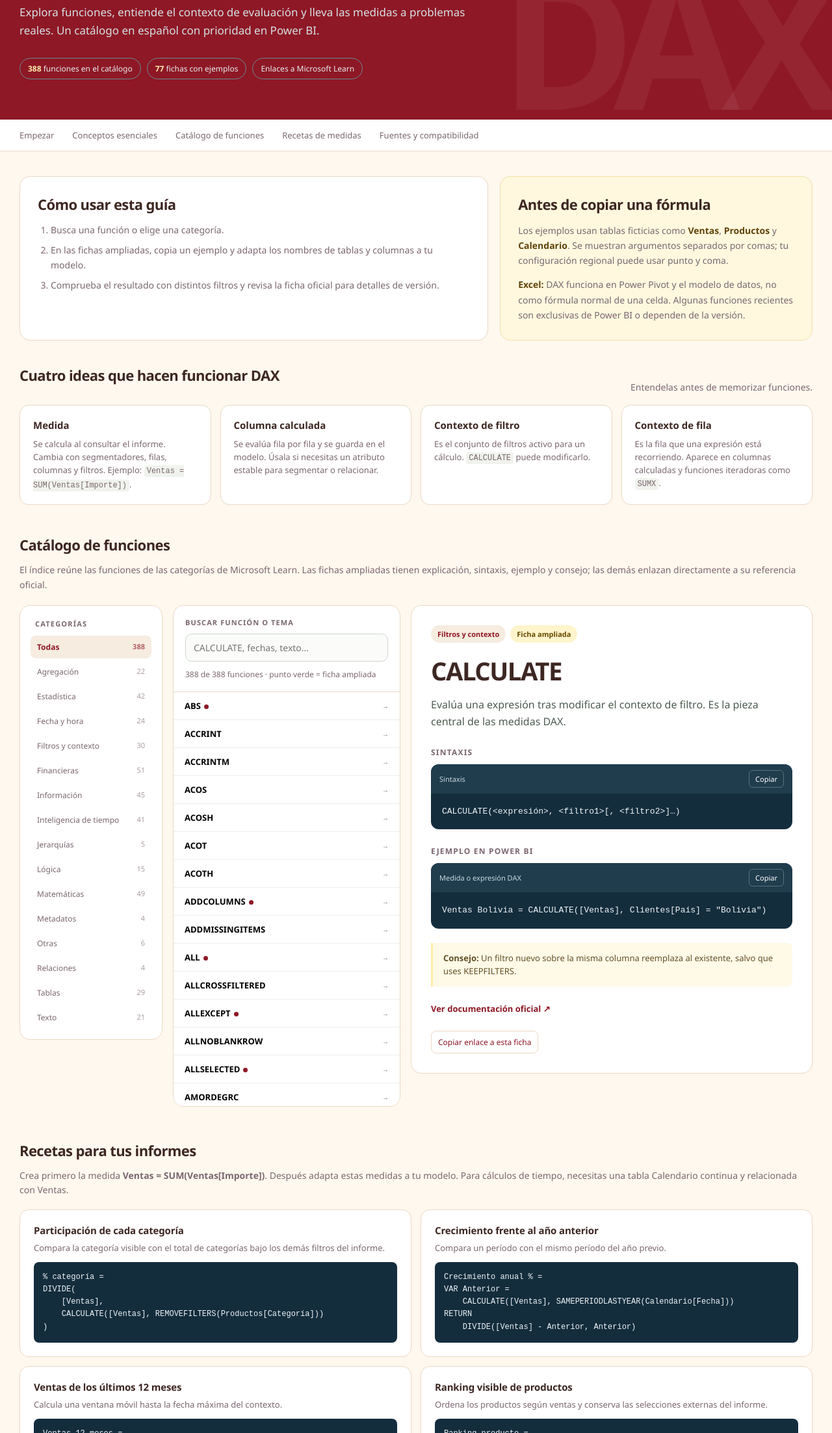
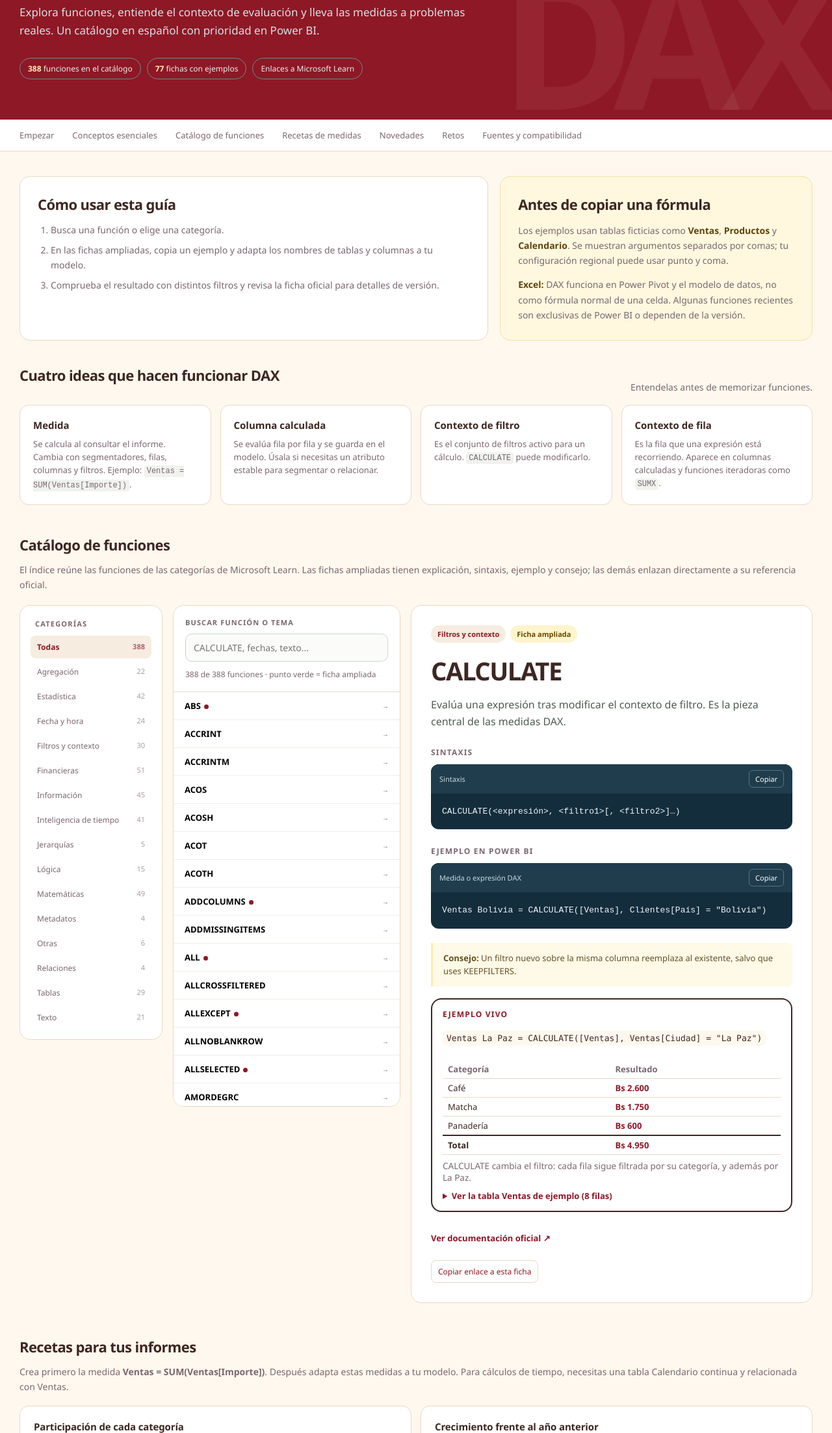
Before and after one commit to Sandra36235/datrio.space, a plain HTML site: page guia-dax.html in a window 1280 px wide. Shown: the part 303-2508 px from the top of the page at 65% size. Drawn offline with Linux system fonts and the light colour scheme.

Commit message:
DAX guide: live examples, 11 more recipes, what's new and challenges
20 core functions show their result on a small sales table; recipes grow to 15 with copy buttons; a 2025-2026 section covers UDFs and calendar-based time intelligence (preview), visual calculations and INFO functions; 8 self-checking challenges.

Co-Authored-By: Claude Opus 5.5 <noreply@anthropic.com>

```diff
--- a/Guia_Visualizaciones_PowerBI_SandraAbasto.html
+++ b/Guia_Visualizaciones_PowerBI_SandraAbasto.html
@@ -7,7 +7,7 @@
 <title>Guía de visualizaciones · Datrio</title>
 <link rel="preconnect" href="https://fonts.googleapis.com"><link rel="preconnect" href="https://fonts.gstatic.com" crossorigin>
 <link rel="stylesheet" href="https://fonts.googleapis.com/css2?family=Fraunces:ital,opsz,wght@1,9..144,500&display=swap">
-<link rel="stylesheet" href="datrio-tool.css?v=3">
+<link rel="stylesheet" href="datrio-tool.css?v=4">
 <link rel="icon" href="brand/datrio_avatar.svg?v=2">
 <style>
 :root{--c:#8E1825;--cl:#C8D9EC;--b:#FFEDAD;--ch:#3D2722;--p:#FFF8EE;--mu:#7a6670;--ln:#ead8c4}
--- a/datrio-tool.css
+++ b/datrio-tool.css
@@ -41,3 +41,30 @@ html body .header .pbi-logo,html body .header .header-tag{background:var(--dt-bu
 html body .header-sub{color:var(--dt-paper)!important}
 html body .author-bar{background:var(--dt-chocolate)!important;color:var(--dt-butter)!important}
 html body .author-bar .author-name{color:var(--dt-butter)!important}
+
+/* DAX guide extras */
+.live{margin:18px 0 6px;padding:14px 16px;border:2px solid var(--dt-chocolate);border-radius:16px;background:#fff}
+.live h4{margin:0 0 6px;color:var(--dt-cherry)}
+.live-f code{font:13px Consolas,monospace;background:var(--dt-paper);padding:4px 6px;border-radius:6px}
+.live-note{margin:8px 0 0;font-size:13.5px;color:#7a6670}
+.tbl-scroll{overflow-x:auto}
+table.mini{border-collapse:collapse;font-size:13px;width:100%;margin-top:8px}
+table.mini th,table.mini td{padding:5px 8px;border-bottom:1px solid var(--line);text-align:left;white-space:nowrap}
+table.mini th{color:#7a6670;font-weight:600}
+table.mini.res td:last-child{font-weight:700;color:var(--dt-cherry)}
+table.mini tr.tot td{border-top:2px solid var(--dt-chocolate);font-weight:700}
+details.sample{margin-top:10px;font-size:13px}details.sample summary{cursor:pointer;color:var(--dt-cherry);font-weight:600}
+.copy-recipe{position:absolute;top:8px;right:8px;height:28px;padding:0 10px;border:2px solid var(--dt-chocolate);border-radius:10px;background:var(--dt-butter);color:var(--dt-chocolate);font:600 12px 'Segoe UI',Arial,sans-serif;cursor:pointer}
+.dx-news,.dx-quiz{margin:48px 0}
+.dx-grid{display:grid;grid-template-columns:repeat(auto-fit,minmax(260px,1fr));gap:16px}
+.dx-status{display:inline-block;margin-bottom:6px;padding:3px 9px;border-radius:999px;background:var(--dt-butter);border:1.5px solid var(--dt-chocolate);font:700 11px 'Segoe UI',Arial,sans-serif;text-transform:uppercase;letter-spacing:.05em}
+.dx-score{font-weight:700;color:var(--dt-cherry)}
+.dx-qs{display:grid;gap:14px}
+.dx-q{padding:16px;border:2px solid var(--dt-chocolate);border-radius:16px;background:#fff}
+.dx-qt{margin:0 0 10px}
+.dx-opts{display:flex;flex-direction:column;gap:8px}
+.dx-opts button{text-align:left;padding:9px 12px;border:2px solid var(--line);border-radius:12px;background:var(--dt-paper);cursor:pointer;font:inherit;color:inherit}
+.dx-opts button:hover:not(:disabled){border-color:var(--dt-chocolate)}
+.dx-opts button.right{background:#dbeed9;border-color:#2f7a3e}
+.dx-opts button.wrong{background:#f4d9d6;border-color:var(--dt-cherry)}
+.dx-why{margin:10px 0 0;font-size:14px}
--- /dev/null
+++ b/dax-extra.js
@@ -0,0 +1,113 @@
+// Extras for the DAX guide: live examples on a tiny sales table, more recipes,
+// what's new in 2025–2026 and self-checking challenges. Added on top of the
+// existing page without changing its catalogue.
+(()=>{
+const $=s=>document.querySelector(s);
+const esc=s=>String(s).replace(/[&<>"']/g,c=>({'&':'&amp;','<':'&lt;','>':'&gt;','"':'&quot;',"'":'&#39;'}[c]));
+const bs=n=>'Bs '+Math.round(n).toLocaleString('es-BO');
+const pct=n=>(n*100).toFixed(1).replace('.',',')+' %';
+
+// ---------- the sample table every live example uses ----------
+const V=[
+ ['2025-03-10','Espresso','Café','La Paz',40,1600],['2025-03-18','Matcha latte','Matcha','Santa Cruz',25,1250],
+ ['2025-06-05','V60','Café','Santa Cruz',30,1500],['2025-06-21','Cuñapé','Panadería','La Paz',60,600],
+ ['2026-03-12','Espresso','Café','Santa Cruz',55,2200],['2026-03-20','Matcha latte','Matcha','La Paz',35,1750],
+ ['2026-06-08','V60','Café','La Paz',20,1000],['2026-06-25','Cuñapé','Panadería','Santa Cruz',90,900]
+].map(([f,p,c,ci,q,i])=>({Fecha:f,Producto:p,Categoría:c,Ciudad:ci,Cantidad:q,Importe:i,Año:+f.slice(0,4)}));
+const cats=['Café','Matcha','Panadería'];
+const sum=(rows,k='Importe')=>rows.reduce((a,r)=>a+r[k],0);
+const byCat=fn=>cats.map(c=>[c,fn(V.filter(r=>r.Categoría===c),c)]);
+const total=sum(V);
+
+const LIVE={
+ SUM:{f:'Ventas = SUM(Ventas[Importe])',rows:()=>[...byCat(r=>bs(sum(r))),['Total',bs(total)]]},
+ AVERAGE:{f:'Ticket promedio = AVERAGE(Ventas[Importe])',rows:()=>[...byCat(r=>bs(sum(r)/r.length)),['Total',bs(total/V.length)]]},
+ COUNTROWS:{f:'N.º ventas = COUNTROWS(Ventas)',rows:()=>[...byCat(r=>r.length),['Total',V.length]]},
+ DISTINCTCOUNT:{f:'Productos = DISTINCTCOUNT(Ventas[Producto])',rows:()=>[...byCat(r=>new Set(r.map(x=>x.Producto)).size),['Total',new Set(V.map(x=>x.Producto)).size]]},
+ DIVIDE:{f:'Precio medio = DIVIDE([Ventas], SUM(Ventas[Cantidad]))',rows:()=>[...byCat(r=>bs(sum(r)/sum(r,'Cantidad'))),['Total',bs(total/sum(V,'Cantidad'))]],note:'DIVIDE devuelve vacío en vez de error si el divisor es 0.'},
+ CALCULATE:{f:'Ventas La Paz = CALCULATE([Ventas], Ventas[Ciudad] = "La Paz")',rows:()=>[...byCat(r=>bs(sum(r.filter(x=>x.Ciudad==='La Paz')))),['Total',bs(sum(V.filter(x=>x.Ciudad==='La Paz')))]],note:'CALCULATE cambia el filtro: cada fila sigue filtrada por su categoría, y además por La Paz.'},
+ FILTER:{f:'Ventas grandes = CALCULATE([Ventas], FILTER(Ventas, Ventas[Importe] >= 1500))',rows:()=>[...byCat(r=>bs(sum(r.filter(x=>x.Importe>=1500)))),['Total',bs(sum(V.filter(x=>x.Importe>=1500)))]]},
+ ALL:{f:'% del total = DIVIDE([Ventas], CALCULATE([Ventas], ALL(Ventas[Categoría])))',rows:()=>[...byCat(r=>pct(sum(r)/total)),['Total',pct(1)]],note:'ALL quita el filtro de categoría solo en el denominador.'},
+ REMOVEFILTERS:{f:'Ventas sin filtro = CALCULATE([Ventas], REMOVEFILTERS(Ventas[Categoría]))',rows:()=>[...byCat(()=>bs(total)),['Total',bs(total)]],note:'Cada fila muestra el total: el filtro de categoría se quitó.'},
+ SUMX:{f:'Ventas recalculadas = SUMX(Ventas, Ventas[Cantidad] * 40)',rows:()=>[...byCat(r=>bs(r.reduce((a,x)=>a+x.Cantidad*40,0))),['Total',bs(V.reduce((a,x)=>a+x.Cantidad*40,0))]],note:'SUMX recorre fila por fila y suma el resultado de la expresión.'},
+ AVERAGEX:{f:'Cantidad media = AVERAGEX(Ventas, Ventas[Cantidad])',rows:()=>[...byCat(r=>(sum(r,'Cantidad')/r.length).toFixed(1)),['Total',(sum(V,'Cantidad')/V.length).toFixed(1)]]},
+ MAXX:{f:'Venta mayor = MAXX(Ventas, Ventas[Importe])',rows:()=>[...byCat(r=>bs(Math.max(...r.map(x=>x.Importe)))),['Total',bs(Math.max(...V.map(x=>x.Importe)))]]},
+ RANKX:{f:'Ranking = RANKX(ALL(Ventas[Categoría]), [Ventas])',rows:()=>{const t=cats.map(c=>[c,sum(V.filter(r=>r.Categoría===c))]).sort((a,b)=>b[1]-a[1]);return cats.map(c=>[c,'#'+(t.findIndex(x=>x[0]===c)+1)])}},
+ IF:{f:'Estado = IF([Ventas] >= 3000, "Meta cumplida", "Por debajo")',rows:()=>byCat(r=>sum(r)>=3000?'Meta cumplida':'Por debajo')},
+ SWITCH:{f:'Tamaño = SWITCH(TRUE(), [Ventas] >= 5000, "Grande", [Ventas] >= 2500, "Mediana", "Chica")',rows:()=>byCat(r=>{const s=sum(r);return s>=5000?'Grande':s>=2500?'Mediana':'Chica'})},
+ TOTALYTD:{f:'Ventas acumuladas año = TOTALYTD([Ventas], Calendario[Fecha])',cols:['Mes','Resultado'],rows:()=>[['Mar 2026',bs(sum(V.filter(r=>r.Año===2026&&r.Fecha<'2026-04')))],['Jun 2026',bs(sum(V.filter(r=>r.Año===2026)))]],note:'Acumula desde el 1 de enero hasta el mes de la fila.'},
+ SAMEPERIODLASTYEAR:{f:'Ventas año anterior = CALCULATE([Ventas], SAMEPERIODLASTYEAR(Calendario[Fecha]))',cols:['Año','Resultado'],rows:()=>[['2025','(vacío)'],['2026',bs(sum(V.filter(r=>r.Año===2025)))]],note:'En 2026 trae lo que se vendió en 2025.'},
+ TOPN:{f:'Top 2 = TOPN(2, VALUES(Ventas[Producto]), [Ventas])',cols:['Producto','Ventas'],rows:()=>{const p={};V.forEach(r=>p[r.Producto]=(p[r.Producto]||0)+r.Importe);return Object.entries(p).sort((a,b)=>b[1]-a[1]).slice(0,2).map(([k,v])=>[k,bs(v)])}},
+ VALUES:{f:'Ciudades = CONCATENATEX(VALUES(Ventas[Ciudad]), Ventas[Ciudad], ", ")',rows:()=>byCat(r=>[...new Set(r.map(x=>x.Ciudad))].join(', '))},
+ CONCATENATEX:{f:'Productos = CONCATENATEX(VALUES(Ventas[Producto]), Ventas[Producto], ", ")',rows:()=>byCat(r=>[...new Set(r.map(x=>x.Producto))].join(', '))}
+};
+
+function sample(){return `<details class="sample"><summary>Ver la tabla Ventas de ejemplo (8 filas)</summary><div class="tbl-scroll"><table class="mini"><thead><tr><th>Fecha</th><th>Producto</th><th>Categoría</th><th>Ciudad</th><th>Cantidad</th><th>Importe</th></tr></thead><tbody>${V.map(r=>`<tr><td>${r.Fecha}</td><td>${r.Producto}</td><td>${r.Categoría}</td><td>${r.Ciudad}</td><td>${r.Cantidad}</td><td>${bs(r.Importe)}</td></tr>`).join('')}</tbody></table></div></details>`}
+function liveBlock(name){
+ const x=LIVE[name];if(!x)return null;
+ const cols=x.cols||['Categoría','Resultado'],rows=x.rows();
+ const el=document.createElement('div');el.className='live';
+ el.innerHTML=`<h4>Ejemplo vivo</h4><p class="live-f"><code>${esc(x.f)}</code></p><div class="tbl-scroll"><table class="mini res"><thead><tr><th>${cols[0]}</th><th>${cols[1]}</th></tr></thead><tbody>${rows.map(([a,b])=>`<tr class="${a==='Total'?'tot':''}"><td>${esc(a)}</td><td>${esc(b)}</td></tr>`).join('')}</tbody></table></div>${x.note?`<p class="live-note">${esc(x.note)}</p>`:''}${sample()}`;
+ return el;
+}
+// Inject the live example whenever the detail panel changes.
+const detail=document.getElementById('detail');
+if(detail){
+ const inject=()=>{if(detail.querySelector('.live'))return;const name=detail.querySelector('h3')?.textContent.trim();const b=name&&liveBlock(name);if(b){const src=detail.querySelector('.source');src?src.before(b):detail.append(b)}};
+ new MutationObserver(inject).observe(detail,{childList:true});inject();
+}
+// Mark catalogue entries that have a live example.
+document.addEventListener('DOMContentLoaded',()=>{});
+
+// ---------- more recipes ----------
+const RECIPES=[
+ ['Acumulado del año (YTD)','Suma desde el 1 de enero hasta la fecha del contexto.','Ventas YTD =\nTOTALYTD([Ventas], Calendario[Fecha])'],
+ ['Promedio móvil de 3 meses','Suaviza la serie para ver la tendencia.','Promedio 3M =\nAVERAGEX(\n    DATESINPERIOD(Calendario[Fecha], MAX(Calendario[Fecha]), -3, MONTH),\n    [Ventas]\n)'],
+ ['% del total general','Cada fila como parte del total, respetando los segmentadores.','% total =\nDIVIDE([Ventas], CALCULATE([Ventas], ALLSELECTED()))'],
+ ['Top N dinámico con «Otros»','Muestra los N mejores y agrupa el resto (N desde un parámetro).','Ventas Top N =\nVAR N = [Valor de Top N]\nVAR Rank = RANKX(ALLSELECTED(Productos[Nombre]), [Ventas])\nRETURN IF(Rank <= N, [Ventas])'],
+ ['Variación vs. mes anterior','Cuánto cambió frente al mes previo.','Var. mes anterior =\nVAR Anterior = CALCULATE([Ventas], DATEADD(Calendario[Fecha], -1, MONTH))\nRETURN [Ventas] - Anterior'],
+ ['Clientes nuevos','Clientes cuya primera compra cae en el periodo visible.','Clientes nuevos =\nCOUNTROWS(\n    FILTER(\n        VALUES(Ventas[ClienteID]),\n        CALCULATE(MIN(Ventas[Fecha]), ALL(Calendario)) >= MIN(Calendario[Fecha])\n    )\n)'],
+ ['Ticket promedio','Venta media por transacción.','Ticket promedio =\nDIVIDE([Ventas], DISTINCTCOUNT(Ventas[FacturaID]))'],
+ ['Avance contra la meta','Qué % de la meta se lleva cumplido.','% de meta =\nDIVIDE([Ventas], SUM(Metas[Meta]))'],
+ ['Semáforo para formato condicional','Devuelve un color según el avance.','Color avance =\nSWITCH(TRUE(),\n    [% de meta] >= 1, "#2F7A3E",\n    [% de meta] >= 0.8, "#D9A43D",\n    "#8E1825"\n)'],
+ ['Última fecha con ventas','Útil para títulos dinámicos: «Datos al …».','Última venta =\nCALCULATE(MAX(Ventas[Fecha]), ALL(Ventas))'],
+ ['Título dinámico','Un título que cambia con los filtros.','Título =\n"Ventas de " & SELECTEDVALUE(Productos[Categoría], "todas las categorías")']
+];
+const grid=document.querySelector('.recipe-grid');
+if(grid){
+ RECIPES.forEach(([h,p,code])=>{const a=document.createElement('article');a.className='recipe';a.innerHTML=`<h3>${esc(h)}</h3><p>${esc(p)}</p><pre><code>${esc(code)}</code></pre>`;grid.append(a)});
+ grid.querySelectorAll('.recipe pre').forEach(pre=>{const b=document.createElement('button');b.type='button';b.className='copy-recipe';b.textContent='Copiar';b.addEventListener('click',async()=>{try{await navigator.clipboard.writeText(pre.textContent);b.textContent='Copiado ✓'}catch{b.textContent='Selecciona el código'}setTimeout(()=>b.textContent='Copiar',1600)});pre.style.position='relative';pre.append(b)});
+}
+
+// ---------- what's new + challenges ----------
+const NEWS=[
+ ['Funciones definidas por el usuario (UDF)','Vista previa · sep. 2025','Puedes crear tus propias funciones DAX reutilizables con DEFINE FUNCTION y llamarlas desde cualquier medida. Ideal para no repetir la misma lógica.','DEFINE FUNCTION Margen = (ventas, costo) => DIVIDE(ventas - costo, ventas)'],
+ ['Inteligencia de tiempo por calendario','Vista previa · sep. 2025','Defines calendarios propios (fiscal, 4-4-5, semanas) en el modelo y las funciones de tiempo los respetan. Microsoft la recomienda como el camino preferido.','Ventas YTD = TOTALYTD([Ventas], \'Calendario fiscal\')'],
+ ['Cálculos visuales','Disponibles en Power BI Desktop','Cálculos que viven en el visual y entienden su estructura: RUNNINGSUM, MOVINGAVERAGE, PREVIOUS, NEXT, FIRST, LAST.','Acumulado = RUNNINGSUM([Ventas])'],
+ ['Funciones INFO','Disponibles','Consultan los metadatos del modelo (tablas, columnas, medidas) desde DAX: útiles para documentar.','EVALUATE INFO.VIEW.MEASURES()']
+];
+const QUIZ=[
+ ['Quieres el % de cada categoría sobre el total. ¿Qué va en el denominador?',['CALCULATE([Ventas], ALL(Productos[Categoría]))','SUM(Ventas[Importe])','[Ventas] / 100'],0,'ALL quita el filtro de categoría solo en el denominador; el numerador sigue filtrado.'],
+ ['¿Por qué usar DIVIDE en vez de «/»?',['Es más rápido siempre','Devuelve vacío (o un valor alternativo) si el divisor es 0','Redondea automáticamente'],1,'Evita el error de división por cero sin escribir un IF.'],
+ ['¿Qué hace SUMX(Ventas, Ventas[Cantidad] * Ventas[Precio])?',['Suma cantidades y precios por separado','Multiplica fila por fila y suma los resultados','Multiplica los totales de cantidad y precio'],1,'Las funciones X recorren la tabla fila por fila.'],
+ ['Para comparar con el año anterior necesitas…',['Una tabla Calendario continua y relacionada','Solo una columna de año','Una medida con IF'],0,'Las funciones de inteligencia de tiempo trabajan sobre una tabla de fechas completa.'],
+ ['¿Qué diferencia a ALLSELECTED de ALL?',['Ninguna','ALLSELECTED respeta los filtros externos (segmentadores)','ALL es más nuevo'],1,'ALLSELECTED quita los filtros del visual pero mantiene los de afuera.'],
+ ['Una medida devuelve el mismo número en todas las filas. ¿Qué pasó probablemente?',['Hay un REMOVEFILTERS o ALL de más','Faltan datos','El visual está roto'],0,'Algo está quitando el filtro de las filas; revisa CALCULATE.'],
+ ['¿Qué devuelve SELECTEDVALUE(Productos[Categoría], "Todas") si hay dos categorías elegidas?',['La primera','"Todas"','Un error'],1,'Si no hay un único valor, devuelve el valor alternativo.'],
+ ['¿Dónde conviene usar RUNNINGSUM?',['En una columna calculada','En un cálculo visual','En Power Query'],1,'RUNNINGSUM es una función de cálculos visuales.']
+];
+const fuentes=document.getElementById('fuentes');
+if(fuentes){
+ const news=document.createElement('section');news.className='dx-news';news.id='novedades';
+ news.innerHTML=`<h2 class="section-title">Novedades de DAX 2025–2026</h2><p>Lo que cambió desde la última versión de esta guía. Las vistas previas pueden cambiar: pruébalas antes de usarlas en un reporte importante.</p><div class="dx-grid">${NEWS.map(([h,s,p,c])=>`<article class="recipe"><span class="dx-status">${esc(s)}</span><h3>${esc(h)}</h3><p>${esc(p)}</p><pre><code>${esc(c)}</code></pre></article>`).join('')}</div>`;
+ const quiz=document.createElement('section');quiz.className='dx-quiz';quiz.id='retos';
+ quiz.innerHTML=`<h2 class="section-title">Retos para practicar</h2><p>Ocho preguntas que uso en clase. Elige una respuesta y te digo por qué.</p><p class="dx-score" id="dx-score">0 de ${QUIZ.length} correctas</p><div class="dx-qs">${QUIZ.map(([q,opts],i)=>`<article class="dx-q" data-i="${i}"><p class="dx-qt"><b>${i+1}.</b> ${esc(q)}</p><div class="dx-opts">${opts.map((o,j)=>`<button type="button" data-j="${j}"><code>${esc(o)}</code></button>`).join('')}</div><p class="dx-why" hidden></p></article>`).join('')}</div>`;
+ fuentes.before(news,quiz);
+ let ok=0;
+ quiz.addEventListener('click',e=>{const b=e.target.closest('.dx-opts button');if(!b)return;const card=b.closest('.dx-q');if(card.dataset.done)return;const [,,right,why]=QUIZ[+card.dataset.i];const j=+b.dataset.j;card.dataset.done='1';
+  card.querySelectorAll('button').forEach(x=>{x.disabled=true;if(+x.dataset.j===right)x.classList.add('right')});if(j!==right)b.classList.add('wrong');else ok++;
+  const w=card.querySelector('.dx-why');w.hidden=false;w.textContent=(j===right?'¡Bien! ':'Casi. ')+why;document.getElementById('dx-score').textContent=`${ok} de ${QUIZ.length} correctas`});
+ const nav=document.querySelector('nav.jump .wrap');
+ if(nav){const f=nav.querySelector('a[href="#fuentes"]');const a1=document.createElement('a');a1.href='#novedades';a1.textContent='Novedades';const a2=document.createElement('a');a2.href='#retos';a2.textContent='Retos';f?f.before(a1,a2):nav.append(a1,a2)}
+}
+})();
--- a/guia-dax.html
+++ b/guia-dax.html
@@ -23,7 +23,7 @@
     @media(max-width:520px){.wrap{width:min(100% - 30px,1220px)}.hero h1{letter-spacing:-1.5px}.hero p{font-size:15px}.panel{padding:21px}.concept-grid,.recipe-grid{grid-template-columns:1fr}.detail{padding:21px}footer{flex-direction:column;gap:6px}}
     @media print{.jump,.sidebar,.function-list,.copy{display:none}.catalog{display:block}.detail{border:0;padding:0}.hero{color:#000;background:#fff}.hero p{color:#333}body{background:#fff}}
   </style>
-<link rel="preconnect" href="https://fonts.googleapis.com"><link rel="preconnect" href="https://fonts.gstatic.com" crossorigin><link rel="stylesheet" href="https://fonts.googleapis.com/css2?family=Fraunces:ital,opsz,wght@1,9..144,500&display=swap"><link rel="stylesheet" href="datrio-tool.css?v=2"><link rel="icon" href="brand/datrio_avatar.svg?v=2">
+<link rel="preconnect" href="https://fonts.googleapis.com"><link rel="preconnect" href="https://fonts.gstatic.com" crossorigin><link rel="stylesheet" href="https://fonts.googleapis.com/css2?family=Fraunces:ital,opsz,wght@1,9..144,500&display=swap"><link rel="stylesheet" href="datrio-tool.css?v=4"><link rel="icon" href="brand/datrio_avatar.svg?v=2">
 </head>
 <body>
 <div class="dt-bar"><a class="dt-logo" href="index.html" aria-label="Datrio, inicio"><img class="brand-logo" data-color="#FFEDAD" src="brand/datrio_logotipo_mantequilla.svg?v=2" alt="datrio" width="124" height="34"></a><span class="dt-tool">Mi caja de herramientas · Mega guía de <em>DAX</em></span><a class="dt-back" href="herramientas.html">← Mi caja de herramientas</a></div>
@@ -92,6 +92,7 @@ RANKX(
       renderCategories();select(selected,false);
     })();
   </script>
+<script src="dax-extra.js?v=1"></script>
 <script type="module" src="brand/logo-anim.js?v=3"></script>
 </body>
 </html>
```
Also changed, not shown: estudio-powerbi.html (+1 -1 lines), guia-negocios.html (+1 -1 lines), paletas.html (+1 -1 lines).
